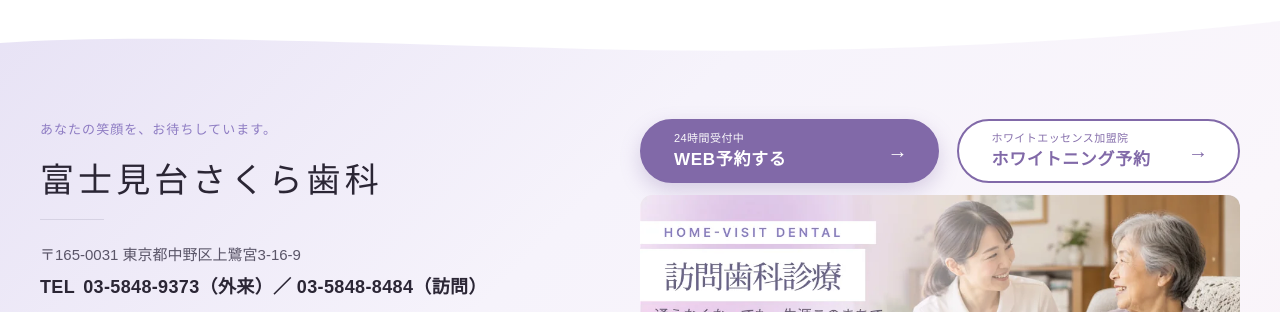
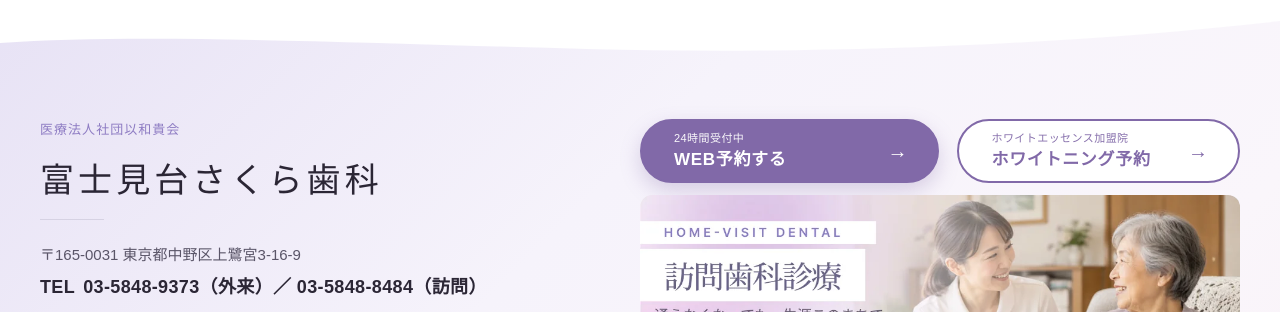
Before and after one commit to genki-kimura/fujimidai-dental, a WordPress theme: template page.php in a window 1280 px wide. Shown: the part 314-626 px from the top of the page. Run offline with PHP 8.4 and a stand-in for WordPress, Linux system fonts and the light colour scheme; the site name, menu and one post (Sample post) are stand-ins, and other content is empty; some libraries are stand-ins or nearby versions.

Commit message:
フッター アクセス欄のリード文を法人名に変更
Co-Authored-By: Claude Opus 5.5 <noreply@anthropic.com>

```diff
--- a/footer.php
+++ b/footer.php
@@ -127,7 +127,7 @@ $is_implant_lp = is_page_template('implant-lp.php');
                 <div class="Access__inner">
                         <!-- 左：医院情報・診療時間・決済方法 -->
                         <div class="Access__main">
-                                <p class="Access__lead">あなたの笑顔を、お待ちしています。</p>
+                                <p class="Access__lead">医療法人社団以和貴会</p>
                                 <p class="Access__name">富士見台さくら歯科</p>
                                 <span class="Access__line" aria-hidden="true"></span>
 
```
